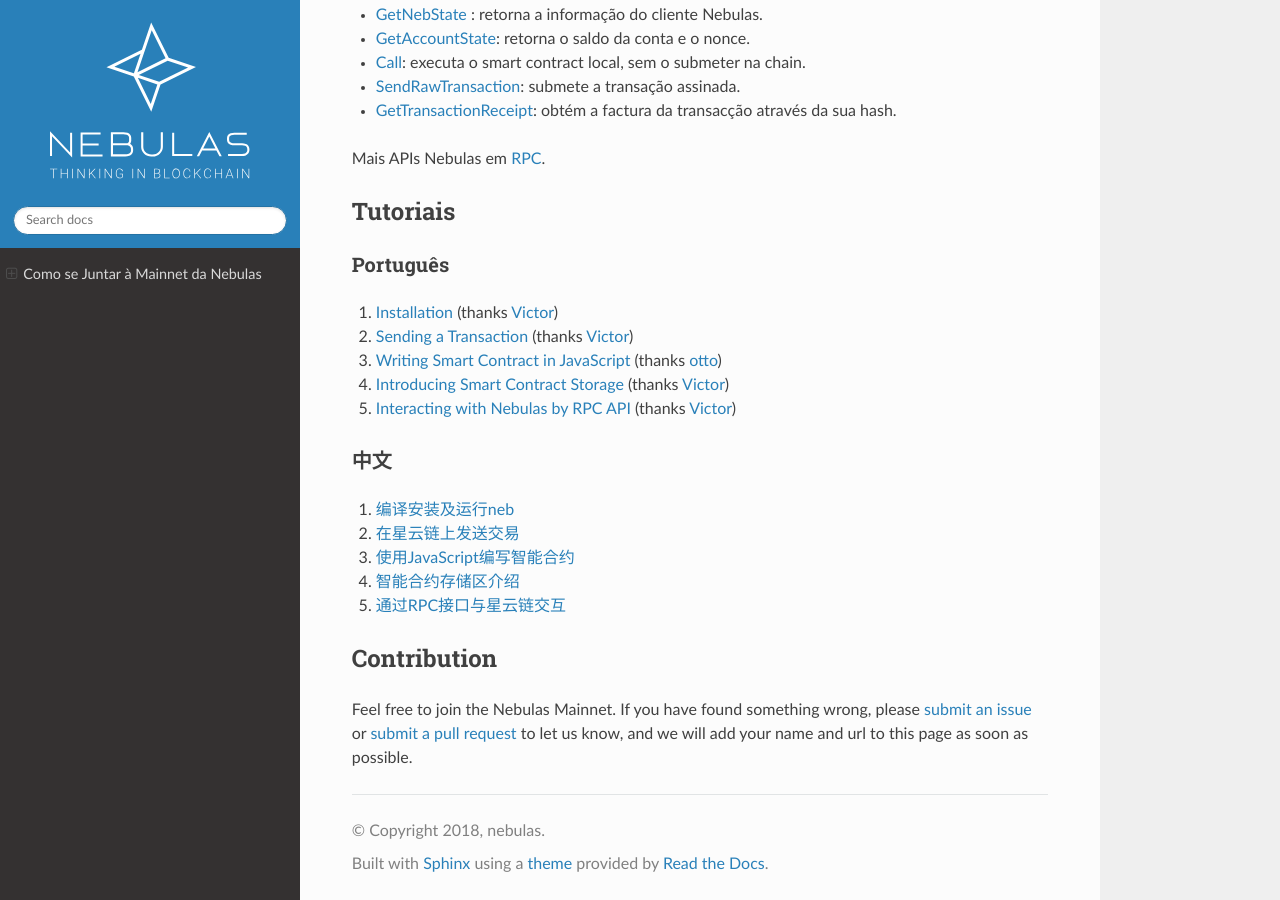
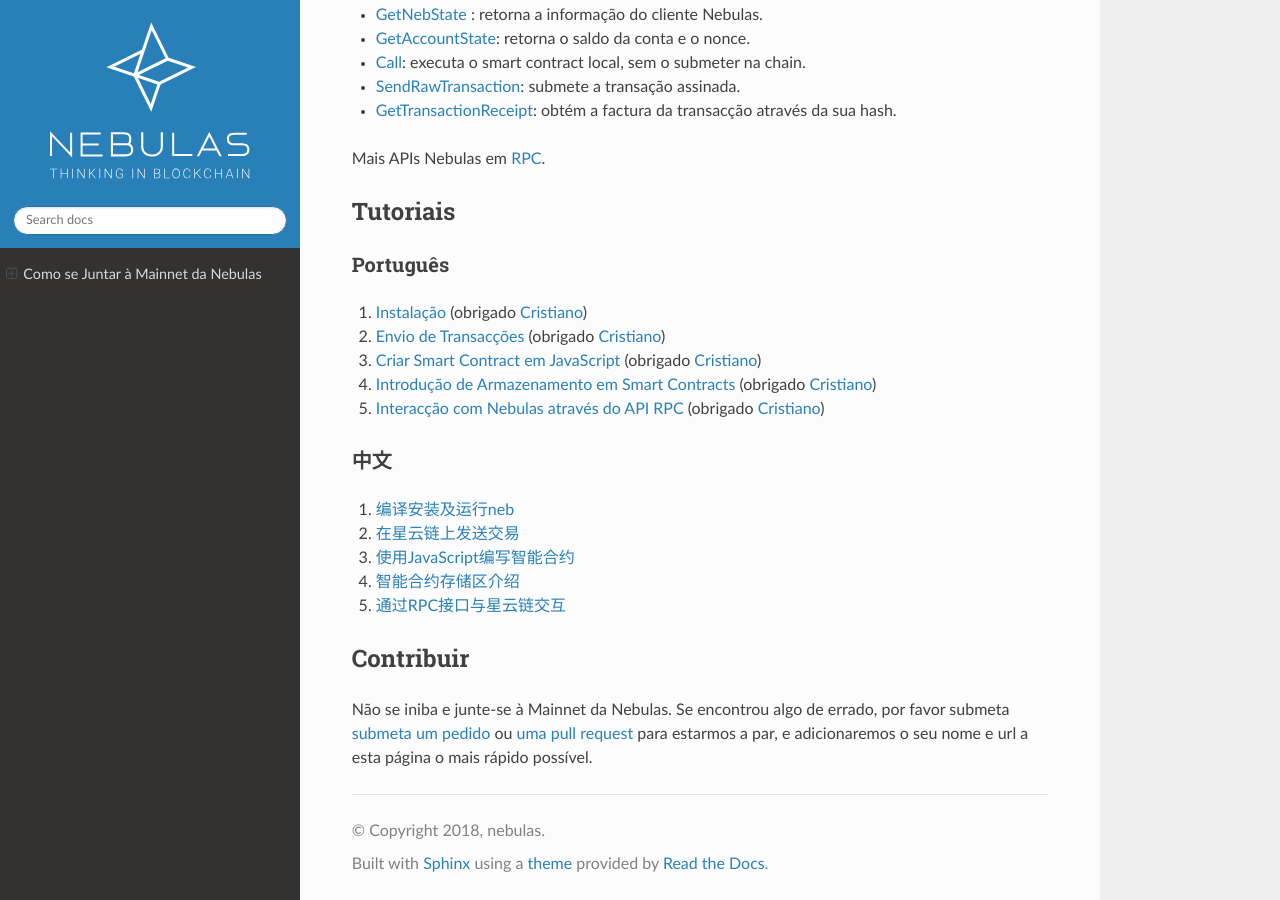
Before and after one commit to nebulasio/nebdocs, a Sphinx documentation site: the page built from docs/dapp-development/mainnet.md, in a window 1280 px wide and 900 px high, scrolled down 1076 px. Built offline with Sphinx 7.4.7 and the Read the Docs theme 2.0.0, drawn with Linux system fonts in a browser that asks for light colours; pages that are not in the unit, such as notebooks, are missing from menus.

Commit message:
pt: mainnet.md, final

```diff
--- a/docs/dapp-development/mainnet.md
+++ b/docs/dapp-development/mainnet.md
@@ -54,11 +54,11 @@
 
 ### Português
 
-1. [Installation](https://github.com/nebulasio/wiki/blob/master/tutorials/[English]%20Nebulas%20101%20-%2001%20Installation.md) \(thanks [Victor](https://github.com/victorychain)\)
-2. [Sending a Transaction](https://github.com/nebulasio/wiki/blob/master/tutorials/[English]%20Nebulas%20101%20-%2002%20Transaction.md) \(thanks [Victor](https://github.com/victorychain)\)
-3. [Writing Smart Contract in JavaScript](https://github.com/nebulasio/wiki/blob/master/tutorials/[English]%20Nebulas%20101%20-%2003%20Smart%20Contracts%20JavaScript.md) \(thanks [otto](https://github.com/ottokafka)\)
-4. [Introducing Smart Contract Storage](https://github.com/nebulasio/wiki/blob/master/tutorials/[English]%20Nebulas%20101%20-%2004%20Smart%20Contract%20Storage.md) \(thanks [Victor](https://github.com/victorychain)\)
-5. [Interacting with Nebulas by RPC API](https://github.com/nebulasio/wiki/blob/master/tutorials/[English]%20Nebulas%20101%20-%2005%20Interacting%20with%20Nebulas%20by%20RPC%20API.md) \(thanks [Victor](https://github.com/victorychain)\)
+1. [Instalação](https://github.com/nebulasio/wiki/blob/master/tutorials/%5BPortugues%5D%20Nebulas%20101%20-%2001%20Instalacao.md) \(obrigado [Cristiano](https://github.com/crisbrm)\)
+2. [Envio de Transacções](https://github.com/nebulasio/wiki/blob/master/tutorials/%5BPortugues%5D%20Nebulas%20101%20-%2002%20Transacao.md) \(obrigado [Cristiano](https://github.com/crisbrm)\)
+3. [Criar Smart Contract em JavaScript](https://github.com/nebulasio/wiki/blob/master/tutorials/%5BPortugues%5D%20Nebulas%20101%20-%2003%20Smart%20Contracts%20JavaScript.md) \(obrigado [Cristiano](https://github.com/crisbrm)\)
+4. [Introdução de Armazenamento em Smart Contracts](https://github.com/nebulasio/wiki/blob/master/tutorials/%5BPortugues%5D%20Nebulas%20101%20-%2004%20Armazenamento%20Smart%20Contract.md) \(obrigado [Cristiano](https://github.com/crisbrm)\)
+5. [Interacção com Nebulas através do API RPC](https://github.com/nebulasio/wiki/blob/master/tutorials/%5BPortugues%5D%20Nebulas%20101%20-%2005%20Interacao%20com%20Nebulas%20por%20API%20RPC.md) \(obrigado [Cristiano](https://github.com/crisbrm)\)
 
 ### 中文
 
@@ -68,6 +68,6 @@
 4. [智能合约存储区介绍](https://github.com/nebulasio/wiki/blob/master/tutorials/[中文]%20Nebulas%20101%20-%2004%20智能合约存储区.md)
 5. [通过RPC接口与星云链交互](https://github.com/nebulasio/wiki/blob/master/tutorials/[中文]%20Nebulas%20101%20-%2005%20通过RPC接口与星云链交互.md)
 
-## Contribution
+## Contribuir
 
-Feel free to join the Nebulas Mainnet. If you have found something wrong, please [submit an issue](https://github.com/nebulasio/go-nebulas/issues/new) or [submit a pull request](https://github.com/nebulasio/go-nebulas/pulls) to let us know, and we will add your name and url to this page as soon as possible.
+Não se iniba e junte-se à Mainnet da Nebulas. Se encontrou algo de errado, por favor submeta [submeta um pedido](https://github.com/nebulasio/go-nebulas/issues/new) ou [uma pull request](https://github.com/nebulasio/go-nebulas/pulls) para estarmos a par, e adicionaremos o seu nome e url a esta página o mais rápido possível.
```
